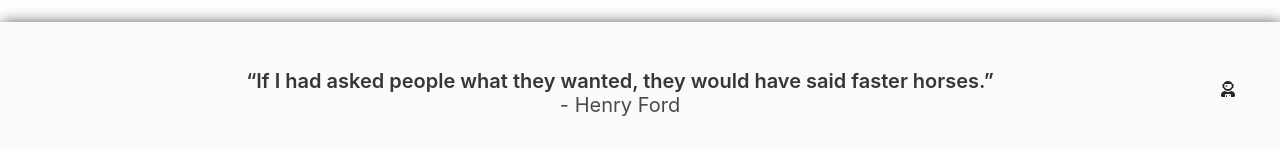
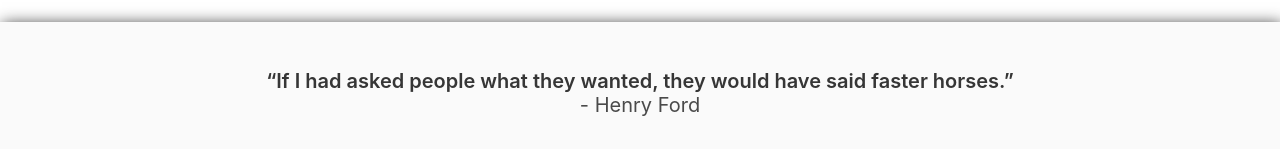
Before and after one commit to jcstang/react-portfolio, a React (Create React App) app: page / in a window 1280 px wide. Shown: the part 2940-3089 px from the top of the page. Built offline with nearby package versions, Linux system fonts and the light colour scheme.

Commit message:
fixed npm packages. removing space stuff from dev branch

```diff
--- a/package.json
+++ b/package.json
@@ -12,7 +12,7 @@
     "react": "^16.13.1",
     "react-bootstrap": "^1.0.1",
     "react-dom": "^16.13.1",
-    "react-scripts": "3.4.1"
+    "react-scripts": "^3.4.3"
   },
   "scripts": {
     "start": "react-scripts start",
--- a/src/components/Footer/index.js
+++ b/src/components/Footer/index.js
@@ -35,11 +35,11 @@
 
   return (
     <footer className="container is-fluid footer btm-footer">
-      <p id="space-man">
+      {/* <p id="space-man">
         <button className="btn" onClick={spaceClickHandler}>
           <i className="fas fa-user-astronaut"></i>
         </button>
-      </p>
+      </p> */}
       <div className="content has-text-centered">
         <div className="content">
           <p className="title is-5 has-text-centered">
```
Also changed, not shown: 1 other file (tests, documents, lock files or other folders).
